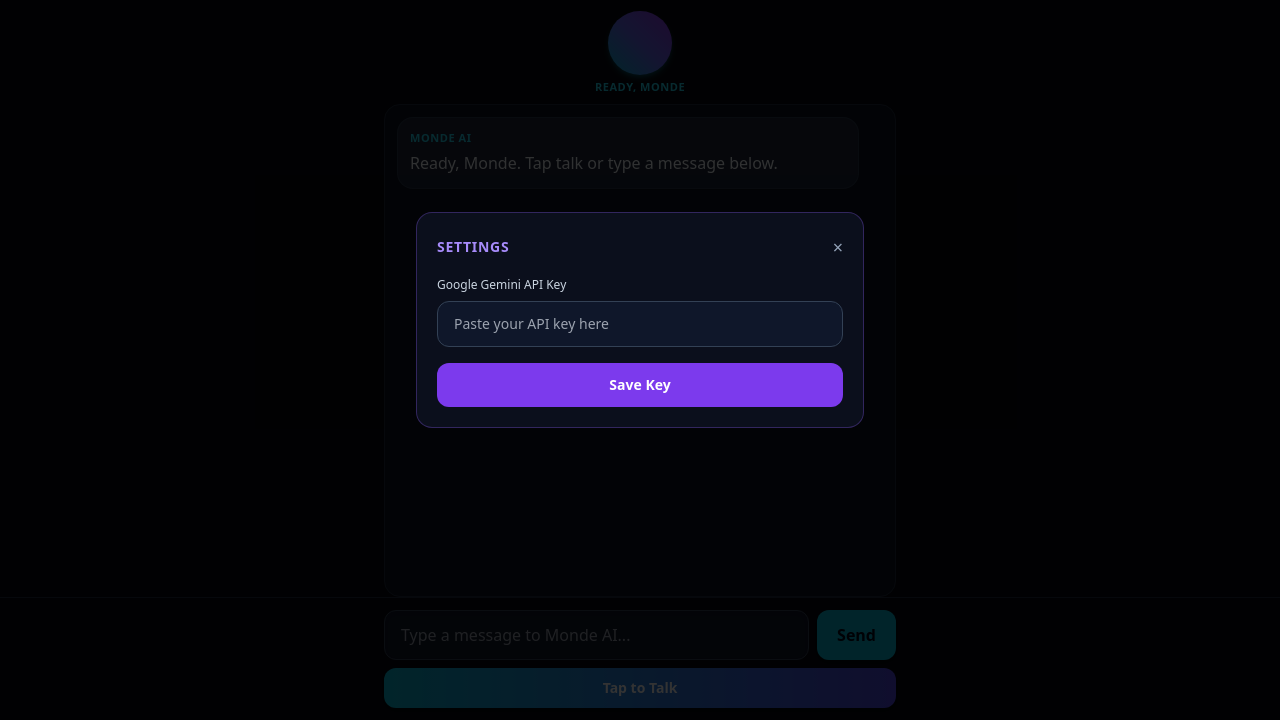
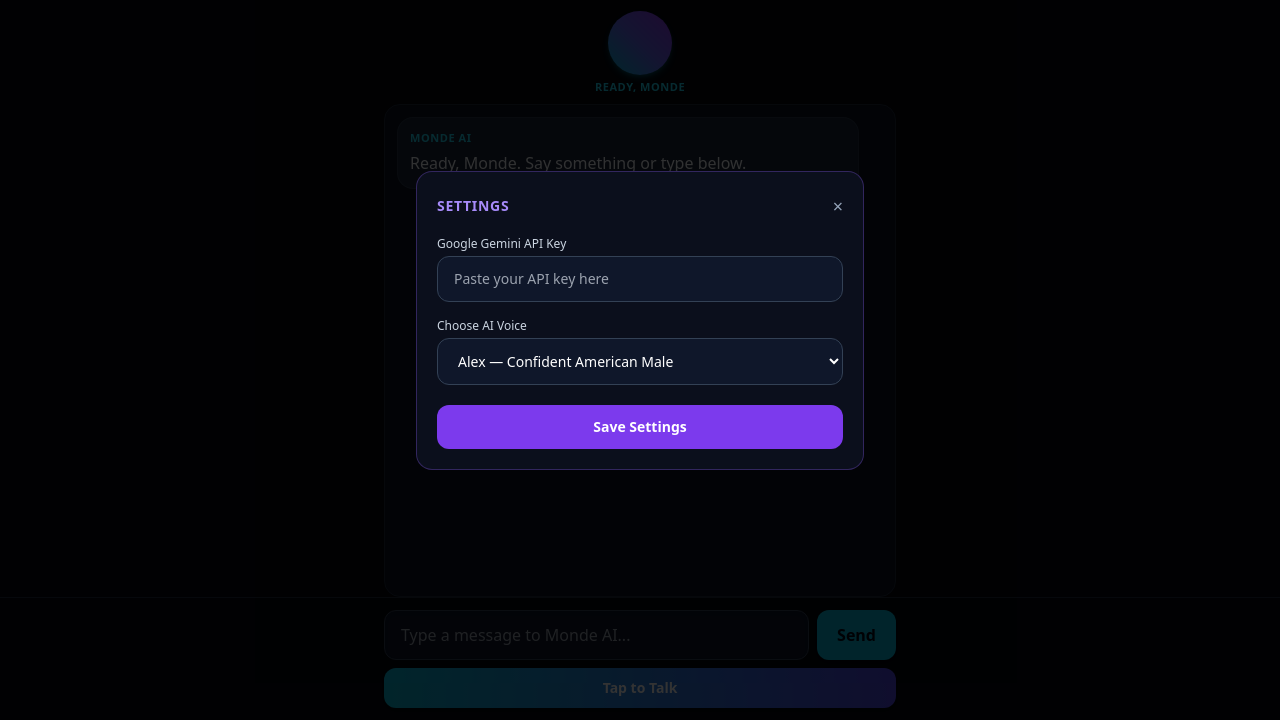
Before and after one commit to YwngSantana/monde-ai, a website: page www/index.html in a window 1280 px wide. Both pictures are taken after a click on the button "Settings". Shown: the part 80-800 px from the top of the page. Drawn offline with nearby package versions, Linux system fonts and the light colour scheme.

Commit message:
Update index.html

```diff
--- a/www/index.html
+++ b/www/index.html
@@ -8,6 +8,9 @@
   <link rel="stylesheet" href="style.css">
 </head>
 <body class="bg-[#05070E] text-slate-100 font-sans select-none flex flex-col h-screen overflow-hidden">
+
+  <!-- Hidden Persistent Audio Element (Unlocks Android Sound) -->
+  <audio id="global-audio-player" playsinline preload="auto"></audio>
 
   <!-- Header -->
   <header class="pt-8 px-6 pb-2 flex justify-between items-center shrink-0">
@@ -24,7 +27,7 @@
     </div>
   </header>
 
-  <!-- Main Screen: Compact Orb & Full-Height Chat -->
+  <!-- Main Screen: Compact Orb & Full Chat -->
   <main class="flex-1 flex flex-col items-center w-full px-4 overflow-hidden">
     <!-- Compact Orb -->
     <div class="flex flex-col items-center my-2 shrink-0">
@@ -34,16 +37,16 @@
       <div id="status-label" class="mt-1 text-[11px] font-bold text-cyan-400 tracking-wider uppercase">READY, MONDE</div>
     </div>
 
-    <!-- Big Readable Chat Window -->
+    <!-- Big Chat Window -->
     <div id="chat-stream" class="flex-1 w-full max-w-lg overflow-y-auto flex flex-col space-y-3 p-3 bg-slate-900/60 rounded-2xl border border-slate-800 shadow-inner">
       <div class="p-3 bg-slate-800/90 rounded-2xl text-slate-100 border border-slate-700/60 mr-6 shadow-sm">
         <div class="text-[11px] font-bold text-cyan-400 mb-1 uppercase tracking-wider">MONDE AI</div>
-        <div class="text-base leading-relaxed">Ready, Monde. Tap talk or type a message below.</div>
+        <div class="text-base leading-relaxed">Ready, Monde. Say something or type below.</div>
       </div>
     </div>
   </main>
 
-  <!-- Footer: Text Bar + Talk Button -->
+  <!-- Footer -->
   <footer class="p-3 bg-[#05070E]/95 border-t border-slate-800 flex flex-col items-center gap-2 w-full shrink-0">
     <form id="text-form" class="flex w-full max-w-lg gap-2" onsubmit="return false;">
       <input id="input-text-msg" type="text" placeholder="Type a message to Monde AI..." class="flex-1 bg-slate-900 border border-slate-700 rounded-xl px-4 py-3 text-white text-base focus:outline-none focus:border-cyan-500 shadow-inner" />
@@ -67,16 +70,25 @@
     </div>
   </div>
 
-  <!-- Settings Modal -->
+  <!-- Settings Modal (With 2 Male & 1 Female Voices) -->
   <div id="modal-settings" class="fixed inset-0 bg-black/80 hidden flex items-center justify-center p-4 z-50">
     <div class="bg-[#0B0F1C] border border-violet-500/30 rounded-2xl p-5 w-full max-w-md flex flex-col">
       <div class="flex justify-between items-center mb-4">
         <h2 class="text-sm font-bold text-violet-400 uppercase tracking-wider">Settings</h2>
         <button id="btn-close-settings" class="text-slate-400 text-lg">&times;</button>
       </div>
-      <label class="text-xs text-slate-300 mb-2">Google Gemini API Key</label>
+
+      <label class="text-xs text-slate-300 mb-1">Google Gemini API Key</label>
       <input id="input-api-key" type="password" placeholder="Paste your API key here" class="w-full bg-slate-900 border border-slate-700 rounded-xl px-4 py-3 text-white text-sm focus:outline-none focus:border-violet-500 mb-4" />
-      <button id="btn-save-settings" class="w-full py-3 bg-violet-600 hover:bg-violet-500 text-white font-bold rounded-xl text-sm">Save Key</button>
+
+      <label class="text-xs text-slate-300 mb-1">Choose AI Voice</label>
+      <select id="select-voice" class="w-full bg-slate-900 border border-slate-700 rounded-xl px-4 py-3 text-white text-sm focus:outline-none focus:border-violet-500 mb-5">
+        <option value="Matthew">Alex — Confident American Male</option>
+        <option value="Brian">Brian — Deep British Male</option>
+        <option value="Emma">Emma — Smooth British Female</option>
+      </select>
+
+      <button id="btn-save-settings" class="w-full py-3 bg-violet-600 hover:bg-violet-500 text-white font-bold rounded-xl text-sm">Save Settings</button>
     </div>
   </div>
 
```
